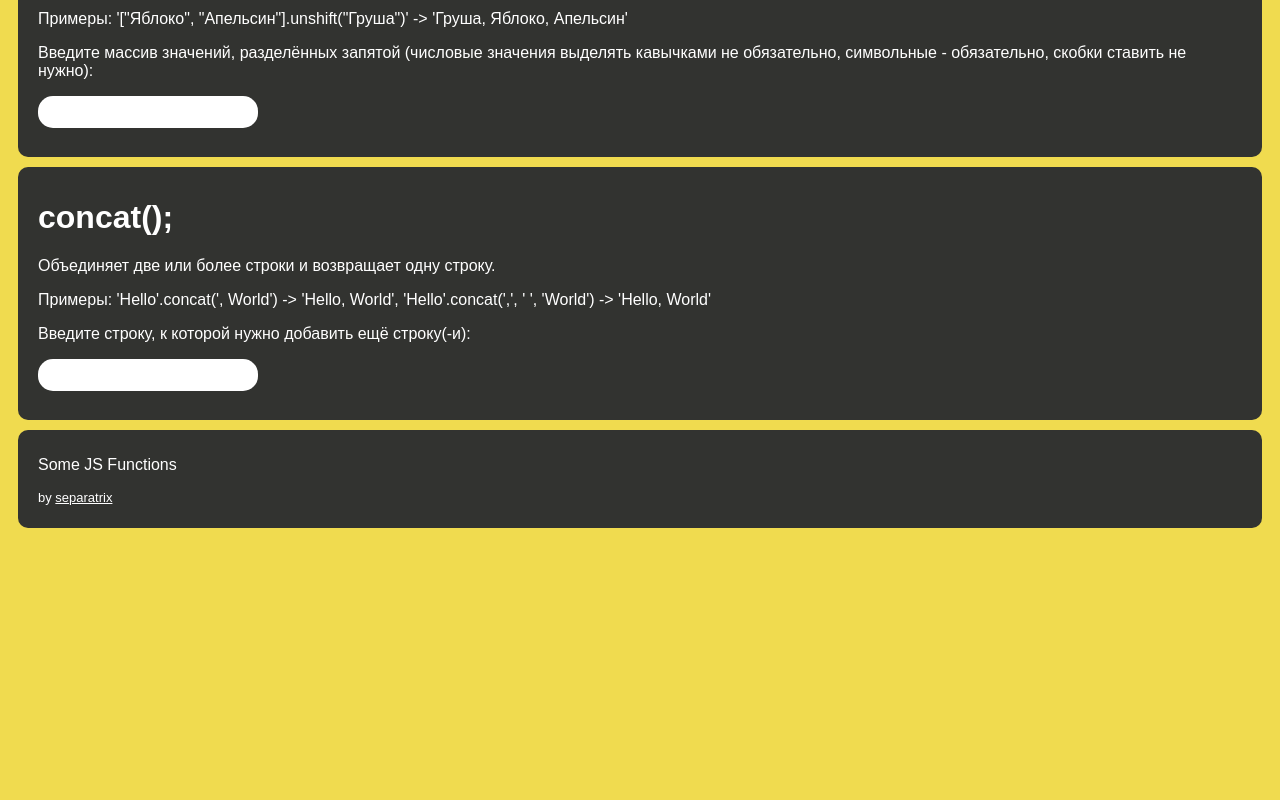
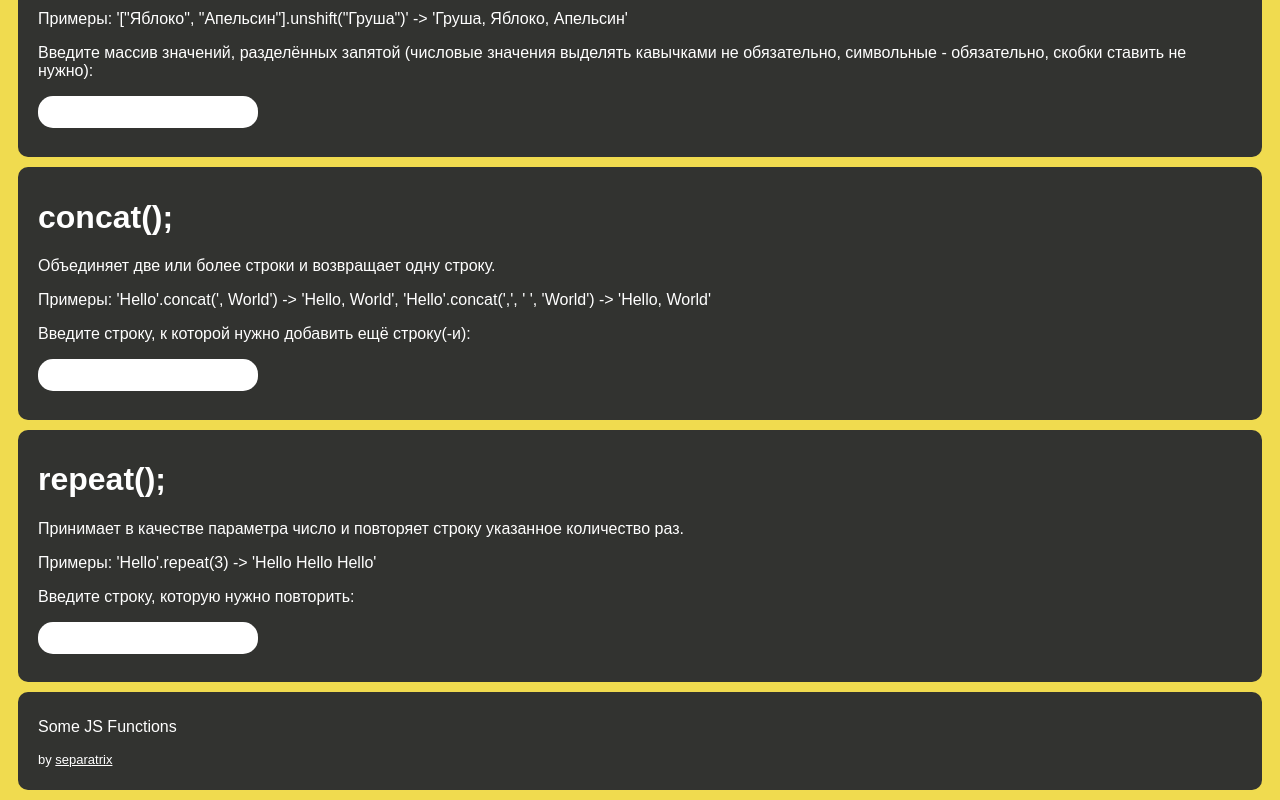
Before and after one commit to separatrixxx/Some-JS-Functions, a website: page index.html in a window 1280 px wide. Shown: the part 1891-2691 px from the top of the page. Before the commit the page ends 2429 px from the top, so only its background shows below. Drawn offline with Linux system fonts and the light colour scheme.

Commit message:
Update index.html

```diff
--- a/index.html
+++ b/index.html
@@ -85,6 +85,15 @@
     <h3 id="resultConcat"></h3>
   </div>
 
+  <div>
+    <h1>repeat();</h1>
+    <p>Принимает в качестве параметра число и повторяет строку указанное количество раз.</p>
+    <p>Примеры: 'Hello'.repeat(3) -> 'Hello Hello Hello'</p>
+    <p>Введите строку, которую нужно повторить:</p>
+    <input id="inputRepeat" type="text" onchange="myRepeat()">
+    <h3 id="resultRepeat"></h3>
+  </div>
+
   <footer>
     <p>Some JS Functions</p>
     <p id="by">by <span><a href="https://github.com/separatrixxx/Some-JS-Functions" target="_blank">separatrix</a></span></p>
```
